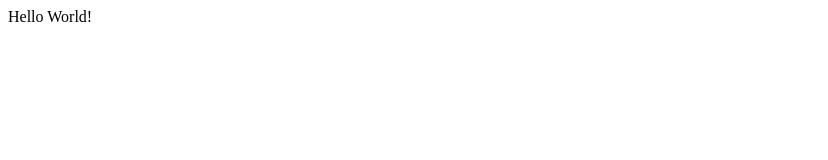
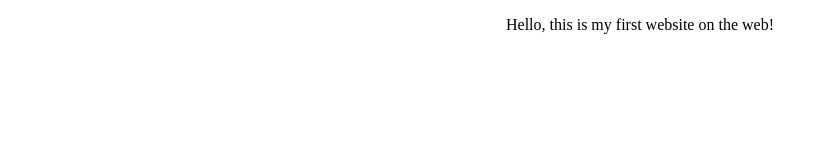
Before and after one commit to Nandikaka/Portfolio, a plain HTML site: page index.html in a window 1280 px wide. Shown: the whole page, without its empty margins (0-828 px from the left). Drawn offline with Linux system fonts and the light colour scheme.

Commit message:
Update index.html

```diff
--- a/index.html
+++ b/index.html
@@ -5,8 +5,13 @@
     <meta http-equiv="X-UA-Compatible" content="IE=edge">
     <meta name="viewport" content="width=device-width, initial-scale=1.0">
     <title>My first online website</title>
+    <style>
+        p{
+            text-align:center;
+        }
+    </style>
 </head>
 <body>
-    Hello World!
+    <p>Hello, this is my first website on the web!</p>
 </body>
 </html>
```
